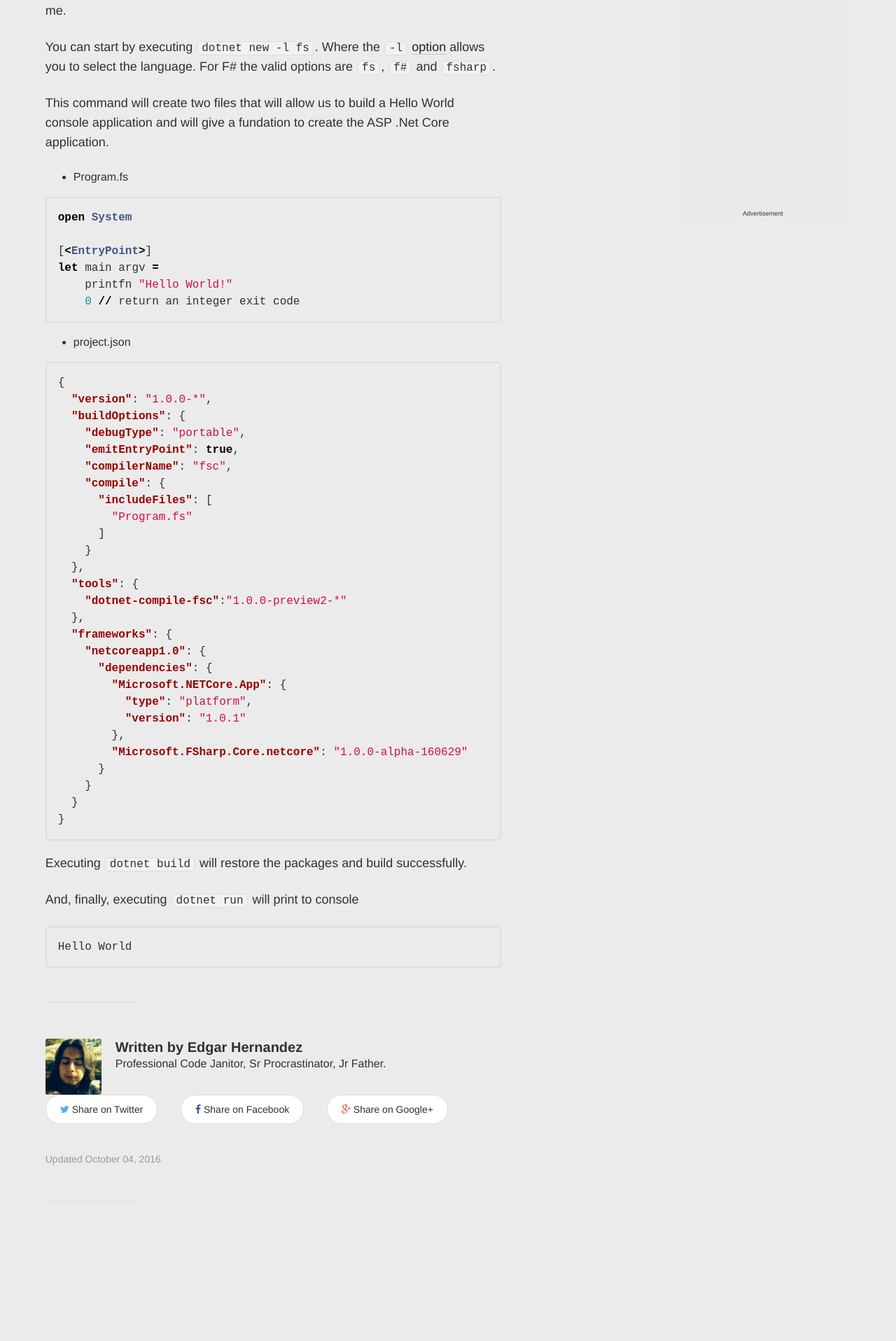
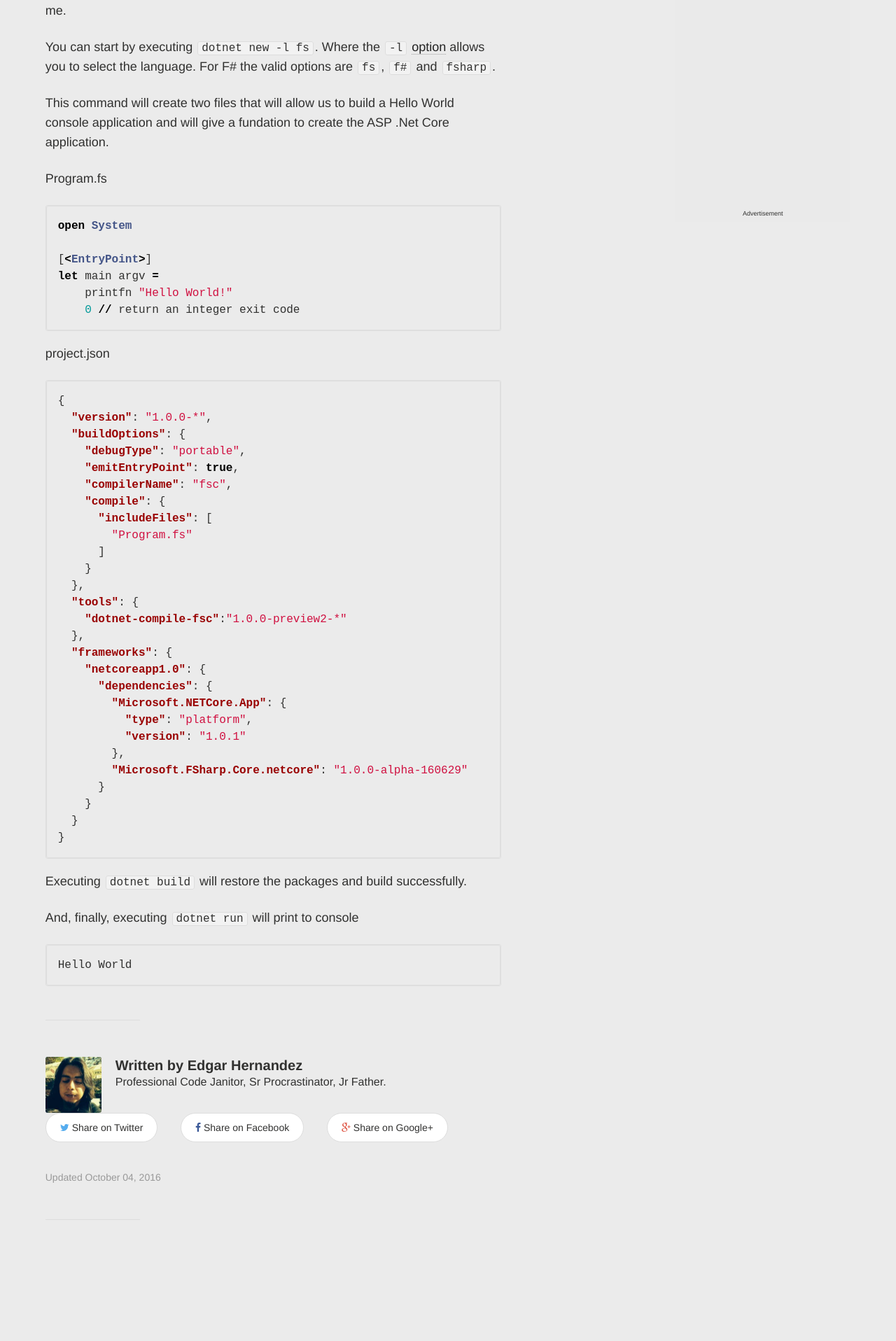
Before and after one commit to LimoWanKenobi/LimoWanKenobi.github.io, a Jekyll site: the page built from _posts/2016-10-04-Creating-An-FSharp-Asp-Net-Core-Application.md, in a window 1280 px wide. Shown: the part 761-2677 px from the top of the page at 70% size. Built offline with Jekyll 4.4.1, drawn with Linux system fonts in a browser that asks for light colours; comment, search, counter and statistics services are not loaded.

Commit message:
Remove the list items from the file names.

````diff
--- a/_posts/2016-10-04-Creating-An-FSharp-Asp-Net-Core-Application.md
+++ b/_posts/2016-10-04-Creating-An-FSharp-Asp-Net-Core-Application.md
@@ -30,7 +30,7 @@ allows you to select the language. For F# the valid options are `fs`, `f#` and `
 This command will create two files that will allow us to build a Hello World console application and will give a fundation to create
 the ASP .Net Core application.
 
-* Program.fs
+Program.fs
 
 ``` ocaml
 open System
@@ -41,7 +41,7 @@ let main argv =
     0 // return an integer exit code
 ```
 
-* project.json
+project.json
 
 ``` json
 {
````
